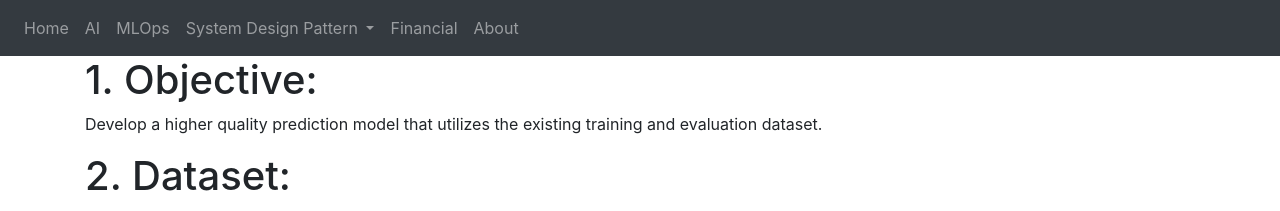
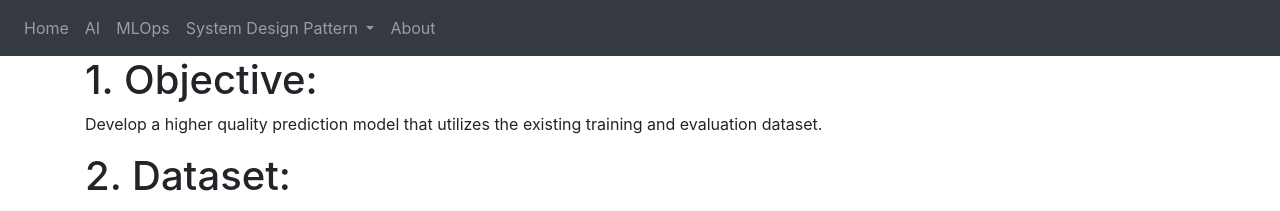
Before and after one commit to anhttmle/anhttmle.github.io, a Jekyll site: the page built from eval_naru_pps.markdown, in a window 1280 px wide. Shown: the top 211 px of the page. Built offline with Jekyll 4.4.1, drawn with Linux system fonts in a browser that asks for light colours.

Commit message:
Remove tab financial

```diff
--- a/_layouts/default.html
+++ b/_layouts/default.html
@@ -92,7 +92,7 @@
                     <a class="dropdown-item font-weight-bold" href="/system-design-pattern/distributed">Distributed System Patterns</a>
                 </div>
             </div>
-            <a class="nav-item nav-link" id="financial" href="/financial">Financial</a>
+            <!-- <a class="nav-item nav-link" id="financial" href="/financial">Financial</a> -->
             <a class="nav-item nav-link" id="about" href="/about">About</a>
         </div>
     </div>
```
